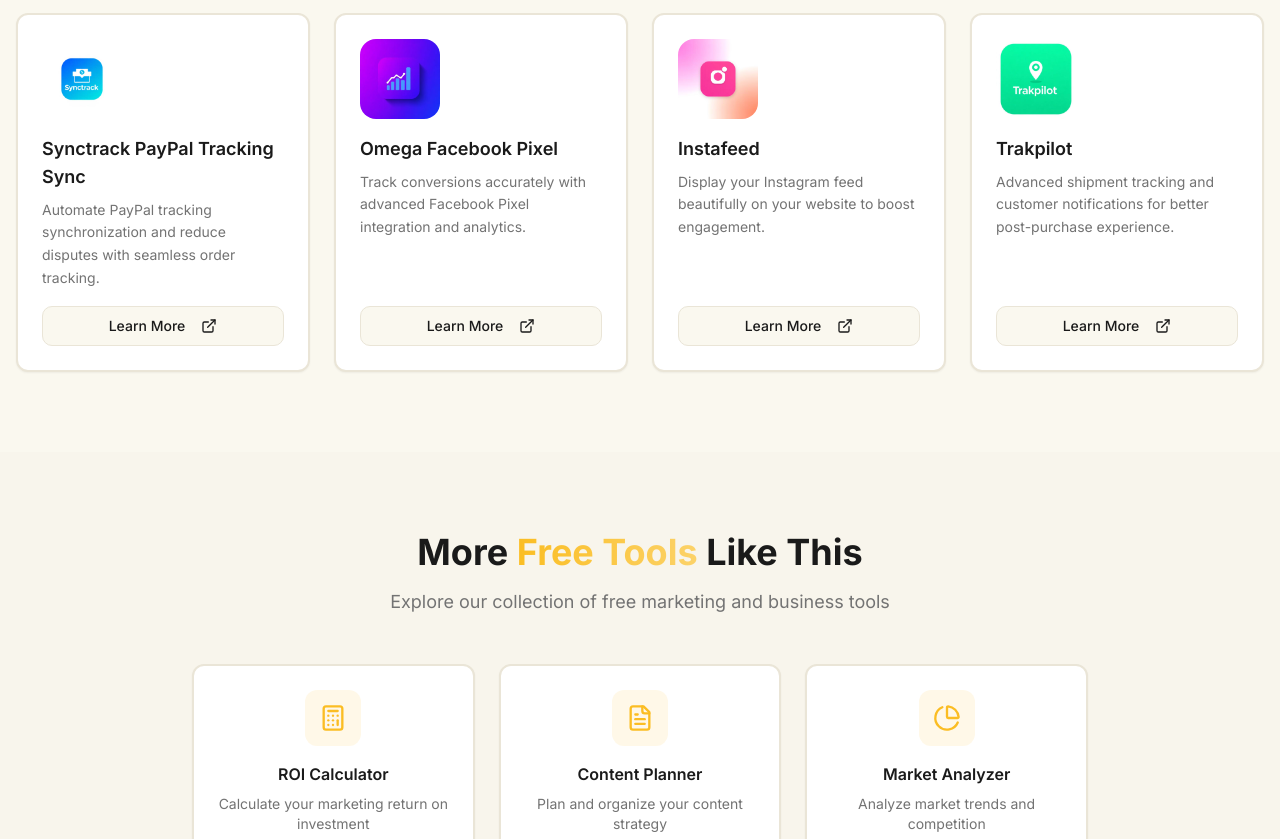
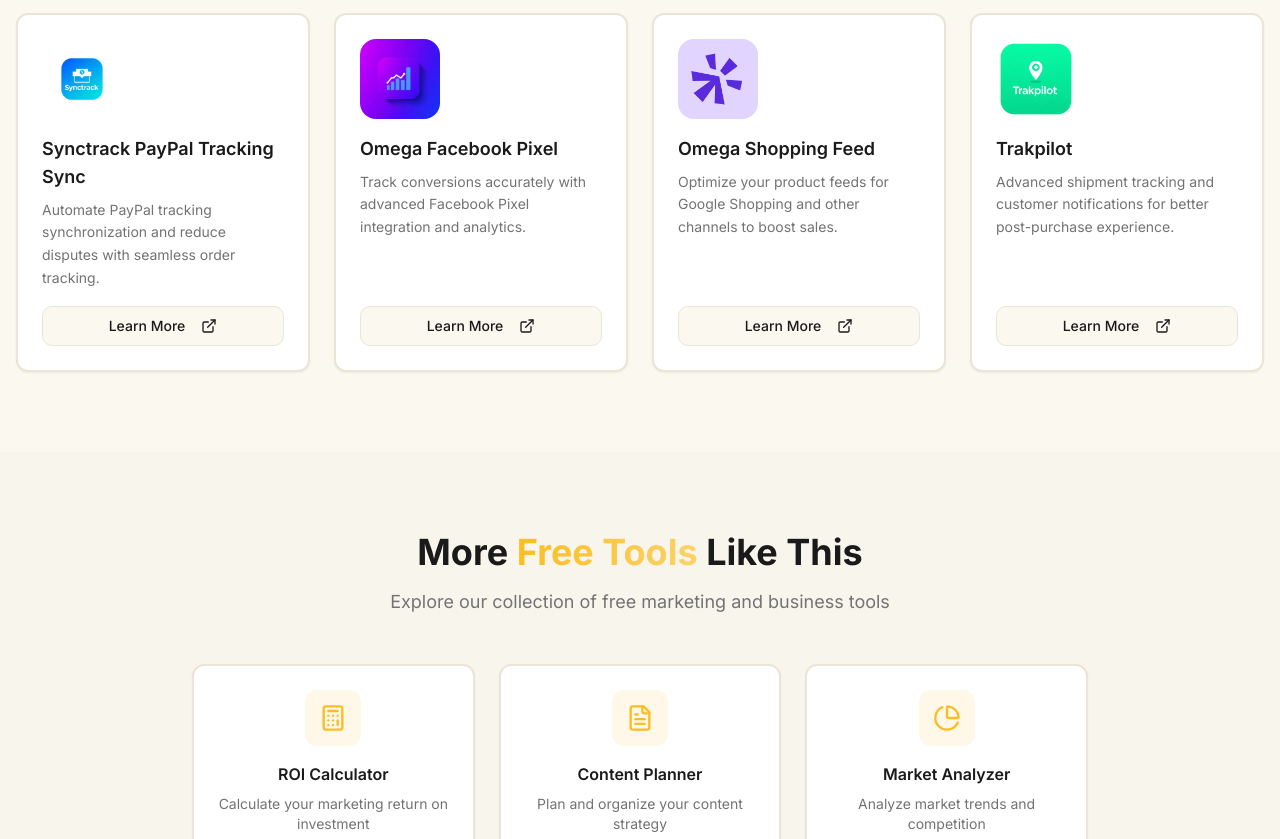
Before and after one commit to tristan-commits/omega-persona-creator, a React (Vite) app: page / in a window 1280 px wide. Shown: the part 2820-3659 px from the top of the page. Built offline with nearby package versions, Linux system fonts and the light colour scheme; the HTML template or start-up script is replaced by a standard one.

Commit message:
Update cross-sell app links and logos

```diff
--- a/src/components/CrossSellSection.tsx
+++ b/src/components/CrossSellSection.tsx
@@ -3,7 +3,7 @@ import { Button } from "@/components/ui/button";
 import { ExternalLink } from "lucide-react";
 import synctrackLogo from "@/assets/synctrack-logo.png";
 import omegaLogo from "@/assets/omega-logo.png";
-import instafeedLogo from "@/assets/instafeed-logo.png";
+import omegaShoppingFeedLogo from "@/assets/omega-shopping-feed-logo.jpeg";
 import trakpilotLogo from "@/assets/trakpilot-logo.png";
 
 const apps = [
@@ -11,21 +11,25 @@ const apps = [
     logo: synctrackLogo,
     name: "Synctrack PayPal Tracking Sync",
     description: "Automate PayPal tracking synchronization and reduce disputes with seamless order tracking.",
+    url: "https://apps.shopify.com/synctrack",
   },
   {
     logo: omegaLogo,
     name: "Omega Facebook Pixel",
     description: "Track conversions accurately with advanced Facebook Pixel integration and analytics.",
+    url: "https://apps.shopify.com/facebook-multi-pixels",
   },
   {
-    logo: instafeedLogo,
-    name: "Instafeed",
-    description: "Display your Instagram feed beautifully on your website to boost engagement.",
+    logo: omegaShoppingFeedLogo,
+    name: "Omega Shopping Feed",
+    description: "Optimize your product feeds for Google Shopping and other channels to boost sales.",
+    url: "https://apps.shopify.com/google-shopping-feed-pro",
   },
   {
     logo: trakpilotLogo,
     name: "Trakpilot",
     description: "Advanced shipment tracking and customer notifications for better post-purchase experience.",
+    url: "https://apps.shopify.com/trakpilot-google-ads-tracking",
   },
 ];
 
@@ -63,9 +67,11 @@ export function CrossSellSection() {
                     {app.description}
                   </p>
 
-                  <Button variant="outline" className="w-full group-hover:bg-primary group-hover:text-primary-foreground transition-colors">
-                    Learn More
-                    <ExternalLink className="ml-2 h-4 w-4" />
+                  <Button variant="outline" className="w-full group-hover:bg-primary group-hover:text-primary-foreground transition-colors" asChild>
+                    <a href={app.url} target="_blank" rel="noopener noreferrer">
+                      Learn More
+                      <ExternalLink className="ml-2 h-4 w-4" />
+                    </a>
                   </Button>
                 </CardContent>
               </Card>
```
Also changed, not shown: src/assets/omega-shopping-feed-logo.jpeg (added).
